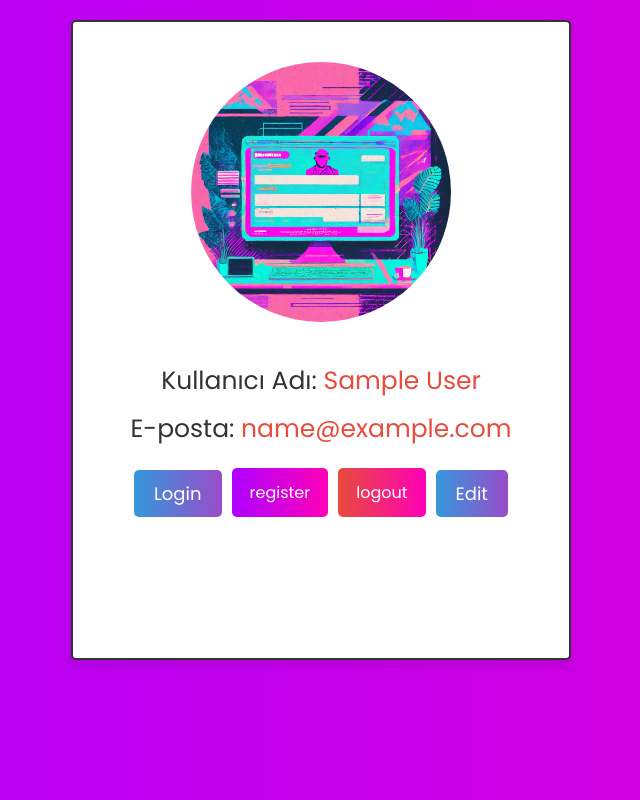
After one commit to kodbutonu/shop_project, a PHP site: page /profile.php in a window 1280 px wide. The commit adds this page. Shown: the whole page, without its empty margins (319-959 px from the left). Run offline with PHP 8.4, Linux system fonts and the light colour scheme; the visitor is signed in with stand-in values (Sample User, id 1); tables that the repository leaves empty or names only in its code hold one stand-in row (values such as "Sample post").

Commit message:
added style
style added

```diff
--- /dev/null
+++ b/css/profile.css
@@ -0,0 +1,180 @@
+@import url('https://fonts.googleapis.com/css2?family=Poppins:wght@100;200;300;400;500;600&display=swap');
+
+:root{
+   --pink:#ff00b7;
+   --purple:#ae00ff;
+   --blue:#3498db;
+   --red:#e74c3c;
+   --orange:#f39c12;
+   --black:#333;
+   --white:#fff;
+   --light-bg:#eee;
+   --box-shadow:0 5px 10px rgba(0,0,0,.1);
+   --border:2px solid var(--black);
+}
+
+*{
+   font-family: 'Poppins', sans-serif;
+   margin:0; padding:0;
+   box-sizing: border-box;
+   outline: none; border: none;
+   text-decoration: none;
+}
+
+*::-webkit-scrollbar{
+   width: 10px;
+   height: 5px;
+}
+
+*::-webkit-scrollbar-track{
+   background-color: transparent;
+}
+
+*::-webkit-scrollbar-thumb{
+   background-color: var(--blue);
+}
+
+body{
+    background: linear-gradient(to right,var(--purple),var(--pink));
+    background-size: 200% 100%;
+    animation: gradientAnimation 5s infinite alternate; /* 5 saniye süren, alternatif olarak devam eden bir animasyon */
+}
+@keyframes gradientAnimation {
+    0% {
+        background-position: 100% 50%;
+    }
+    100% {
+        background-position: 0% 50%;
+    }
+ }
+ @keyframes shake {
+    0%, 100% {
+        transform: translateX(0);
+    }
+    25%, 75% {
+        transform: translateX(-5px);
+    }
+    50% {
+        transform: translateX(5px);
+    }
+ }
+ .btn-danger {
+    background: linear-gradient(to right,var(--red),var(--pink));
+    background-size: 200% 100%;
+    color: #fff;
+    padding: 12px 18px;
+    border: none;
+    border-radius: 5px;
+    cursor: pointer;
+    transition: transform 0.3s ease, background 0.5s ease;
+}
+.btn-success {
+    background: linear-gradient(to right,var(--purple),var(--pink));
+    background-size: 200% 100%;
+    color: #fff;
+    padding: 12px 18px;
+    border: none;
+    border-radius: 5px;
+    cursor: pointer;
+    transition: transform 0.3s ease, background 0.5s ease;
+}
+
+
+.btn {
+    background: linear-gradient(to right,var(--blue),var(--pink));
+    background-size: 200% 100%;
+    color: #fff;
+    padding: -8px 18px;
+    border: none;
+    border-radius: 5px;
+    cursor: pointer;
+    transition: transform 0.3s ease, background 0.5s ease;
+}
+
+.btn:hover {
+    transform: translateX(-5px);
+    animation: shake 0.5s ease infinite alternate, gradientAnimation 5s infinite alternate; /* Titreme ve renk geçişi animasyonları */
+}
+
+.btn-success {
+    background: linear-gradient(to right,var(--purple),var(--pink));
+}
+
+.btn-success:hover {
+    transform: translateX(-5px);
+    animation: shake 0.5s ease infinite alternate, gradientAnimation 5s infinite alternate; /* Titreme ve renk geçişi animasyonları */
+}
+
+.btn-danger {
+    background: linear-gradient(to right,var(--red),var(--pink));
+}
+
+.btn-danger:hover {
+    transform: translateX(-5px);
+    animation: shake 0.5s ease infinite alternate, gradientAnimation 5s infinite alternate; /* Titreme ve renk geçişi animasyonları */
+}
+
+.user-profile {
+    text-align: center; /* Profil bilgilerini merkezle */
+}
+
+.profile-image {
+    margin-bottom: 20px; /* Profil resmi ile altındaki eleman arasına boşluk ekleyin */
+}
+
+.flex {
+    display: flex;
+    align-items: center; /* Elemanları ortalamak için kullanın */
+    margin-top: 20px; /* Grup ile üstteki eleman arasına boşluk ekleyin */
+}
+
+.edit-form {
+    display: flex;
+    text-align: left; /* Düzenleme formunu sola hizalayın */
+    margin-top: 20px; /* Form ile üstteki eleman arasına boşluk ekleyin */
+}
+/* Stil dosyanızdaki CSS kodları */
+.flex-1 {
+    display: flex;
+    flex-direction: column; /* Elemanları dikey düzende hizalayın */
+    align-items: center; /* Elemanları ortalamak için kullanın */
+}
+
+.flex-1 label,
+.flex-1 input {
+    margin-bottom: 10px; /* Label ve input elemanları arasına boşluk ekleyin */
+}
+
+.flex-1 input[type="text"],
+.flex-1 input[type="email"] {
+    width: 100%; /* Input genişliğini 100% yapın */
+    padding: 8px; /* Input içeriğine iç boşluk ekleyin */
+    box-sizing: border-box; /* Kutu modelini iç içe geçirme yapın */
+}
+/* CSS dosyanızdaki stiller */
+.edit-form input[type="text"],
+.edit-form input[type="email"] {
+    border: 2px solid var(--blue); /* Çerçeve rengi */
+    padding: 8px; /* Çerçeve içindeki içerik ile arasındaki boşluk */
+    margin-bottom: 10px; /* Girdi alanları arasındaki boşluk */
+    width: 100%; /* Girdi alanlarını genişliği dolduracak şekilde genişlet */
+    box-sizing: border-box; /* Çerçeve genişliği ve içerik arasındaki boşluğu ayarla */
+    transition: border 0.3s ease; /* Geçiş efekti */
+}
+
+.edit-form input[type="text"]:focus,
+.edit-form input[type="email"]:focus {
+    border: 2px solid var(--purple); /* Girdi alanı odaklandığında çerçeve rengini değiştir */
+}
+
+.edit-form label,
+.edit-form input {
+    display: block; /* Label ve input elemanlarını blok olarak düzenleyin */
+    margin-bottom: 10px; /* Label ve input elemanları arasına boşluk ekleyin */
+}
+
+.button-group {
+    display: flex;
+    justify-content: space-around; /* Butonları yatay düzende hizalayın */
+    margin-top: 20px; /* Butonlar ile üstteki eleman arasına boşluk ekleyin */
+}
--- a/css/style.css
+++ b/css/style.css
@@ -185,7 +185,17 @@ body{
    max-width: 1200px;
    padding-bottom: 70px;
 }
-
+.user-profile{
+   height: auto;
+   width: auto;
+}
+.user-profile img {
+   padding: 20px;
+   height: auto;
+   width: auto;
+   max-width: 300px;
+   border-radius: 50%;
+}
 .container .heading{
    text-align: center;
    margin-bottom: 20px;
@@ -203,6 +213,7 @@ body{
    border-radius: 5px;
    margin:20px auto;
    max-width: 500px;
+   height: 80%;
 }
 
 .container .user-profile p{
--- /dev/null
+++ b/profile.php
@@ -0,0 +1,84 @@
+<?php
+include 'config.php';
+session_start();
+$user_id = $_SESSION['user_id'];
+
+if (!isset($user_id)) {
+    header('location:login.php');
+    exit(); // Session yoksa buradan çık
+}
+
+if (isset($_GET['logout'])) {
+    unset($user_id);
+    session_destroy();
+    header('location:login.php');
+    exit(); // Çıkış yapıldıktan sonra buradan çık
+}
+
+// Düzenleme formu gönderildiyse
+if (isset($_POST['submit'])) {
+    $new_name = mysqli_real_escape_string($conn, $_POST['new_name']);
+    $new_email = mysqli_real_escape_string($conn, $_POST['new_email']);
+
+    // Veritabanını güncelle
+    mysqli_query($conn, "UPDATE `user_form` SET name = '$new_name', email = '$new_email' WHERE id = '$user_id'") or die('Güncelleme sorgusu başarısız');
+}
+
+// Kullanıcı bilgilerini al
+$select_user = mysqli_query($conn, "SELECT * FROM `user_form` WHERE id = '$user_id'") or die('Sorgu başarısız');
+
+if (mysqli_num_rows($select_user) > 0) {
+    $fetch_user = mysqli_fetch_assoc($select_user);
+}
+?>
+
+<html lang="en">
+
+<head>
+    <meta charset="UTF-8">
+    <meta name="viewport" content="width=device-width, initial-scale=1.0">
+    <title>Profile Page</title>
+    <link rel="stylesheet" href="css/style.css">
+    <link rel="stylesheet" href="css/profile.css">
+</head>
+
+<body>
+    <div class="container">
+        <div class="user-profile">
+            <div class="profile-image">
+                <!-- Profile Image Here -->
+                <img src="images/profile.jpg" alt="Profile Image">
+            </div>
+
+            <?php if (!isset($_POST['edit'])) : ?>
+                <p> Kullanıcı Adı: <span><?php echo $fetch_user['name']; ?></span> </p>
+                <p> E-posta: <span><?php echo $fetch_user['email']; ?></span> </p>
+
+                <div class="flex">
+                    <a href="login.php" class="btn">login</a>
+                    <a href="register.php" class="btn-success">register</a>
+                    <a href="index.php?logout=<?php echo $user_id; ?>" onclick="return confirm('are your sure you want to logout?');" class="btn-danger">logout</a>
+                    <form method="post">
+                        <input type="submit" name="edit" class="btn" value="edit">
+                    </form>
+                </div>
+            <?php else : ?>
+                <div class="edit-form flex-1">
+    <form method="post">
+        <!-- Diğer form elemanları -->
+        <label for="new_name">New Username:</label>
+        <input type="text" name="new_name" value="<?php echo $fetch_user['name']; ?>" required>
+
+        <label for="new_email">New Email:</label>
+        <input type="email" name="new_email" value="<?php echo $fetch_user['email']; ?>" required>
+
+        <input type="submit" name="submit" class="btn-success" value="Save">
+        <a href="profile.php" class="btn-danger">Cancel</a>
+    </form>
+</div>
+            <?php endif; ?>
+        </div>
+    </div>
+</body>
+
+</html>
```
Also changed, not shown: css/homepage.css (added, +70 -0 lines), index.php (+63 -31 lines), images/log.png (added), images/profile.jpg (added).
